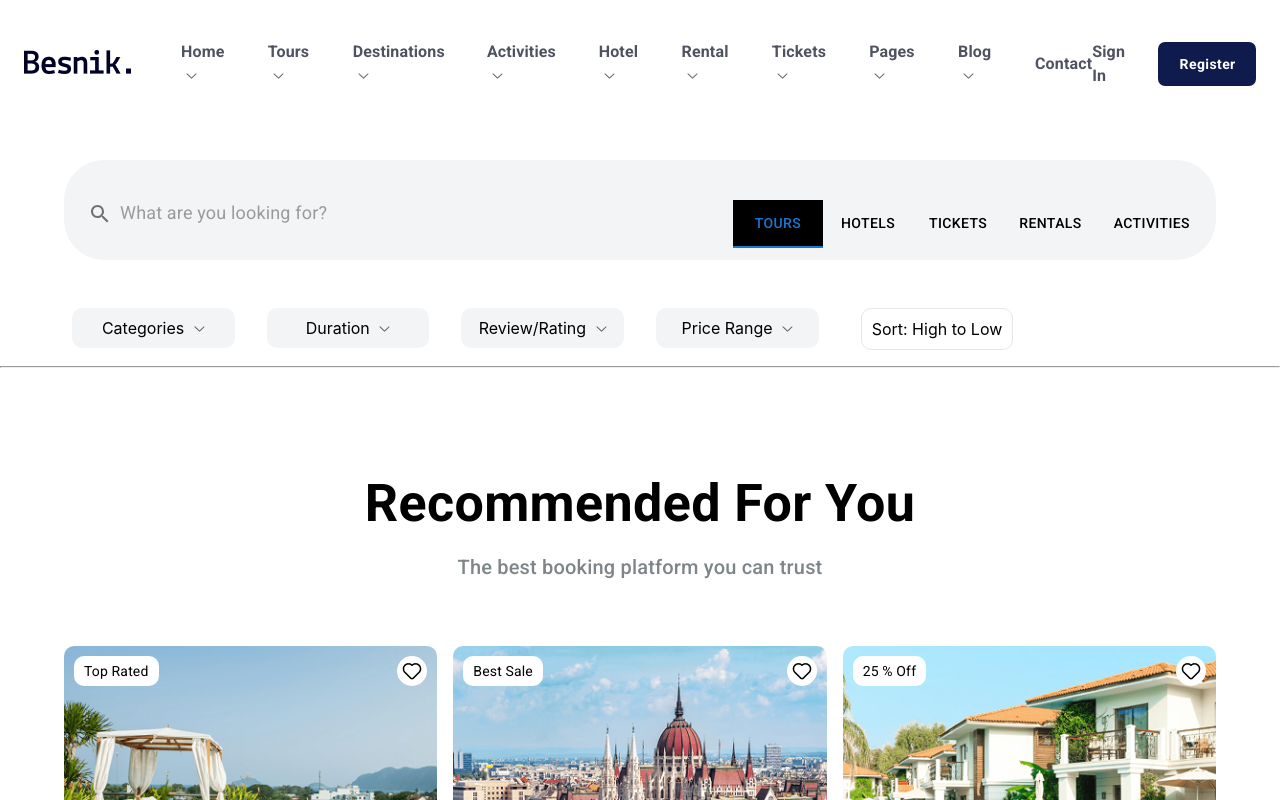
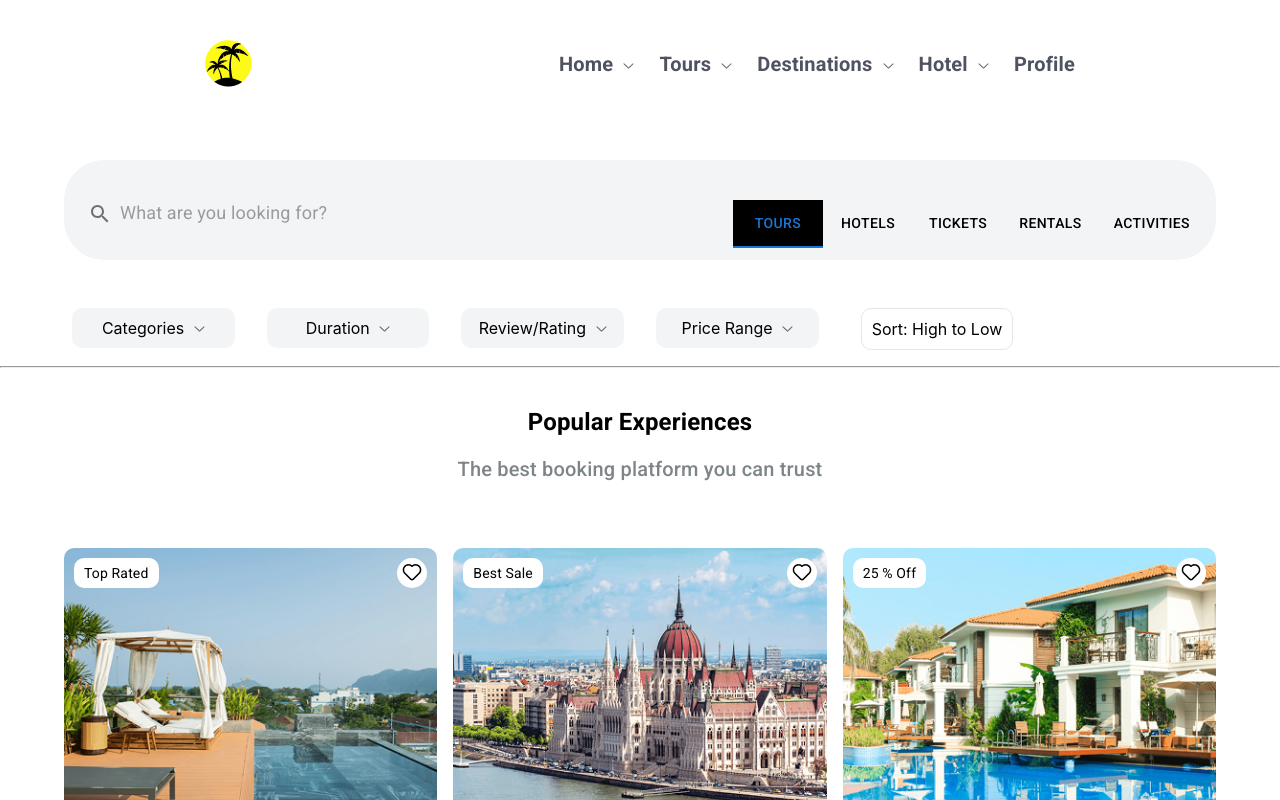
Before and after one commit to wander-works/react-wander_ui, a React (Create React App) app: page / in a window 1280 px wide. Shown: the top 800 px of the page. Built offline with nearby package versions, Linux system fonts and the light colour scheme; the HTML template or start-up script is replaced by a standard one.

Commit message:
Fix ||upate navbar changes

```diff
--- a/src/components/Hero.jsx
+++ b/src/components/Hero.jsx
@@ -38,7 +38,7 @@ export default function Hero() {
   };
 
   return (
-    <Box sx={{ paddingBottom: 2, marginBottom: 6, border: "none" }}>
+    <Box sx={{ paddingBottom: 2, marginBottom: 2, border: "none" }}>
       <Navbar style={{ maxWidth: "100%" }} />
       <Container>
         <Box sx={{ display: "flex", justifyContent: "center", marginTop: 20 }}>
--- a/src/components/Navbar.jsx
+++ b/src/components/Navbar.jsx
@@ -1,6 +1,6 @@
 import { useState } from "react";
-import CustomButton from "./CustomButton";
-import logoImg from "../media/logo.png";
+// import CustomButton from "./CustomButton";
+import logoImg from "../media/logo-footer.svg.png";
 import {
   Box,
   Container,
@@ -59,6 +59,7 @@ const NavbarLinkBox = styled(Box)(({ theme }) => ({
 const NavbarLink = styled(Typography)(({ theme }) => ({
   color: "#4F5361",
   fontWeight: "bold",
+  fontSize: '20px',
   cursor: "pointer",
   "&:hover": {
     color: "#fff",
@@ -126,10 +127,9 @@ export default function Navbar() {
         >
           <ListComponent />
         </Drawer>
-        <NavbarLogo src={logoImg} alt="logo" />
       </Box>
-
-      <NavbarLinkBox style={{ marginLeft: "50px" }}>
+      <NavbarLogo src={logoImg} alt="logo" />
+      <NavbarLinkBox style={{}}>
         <NavbarLink>
           Home <img style={{ marginLeft: "5px" }} src={ImageIcon} alt="icon" />
         </NavbarLink>
@@ -141,36 +141,12 @@ export default function Navbar() {
           <img style={{ marginLeft: "5px" }} src={ImageIcon} alt="icon" />
         </NavbarLink>
         <NavbarLink>
-          Activities{" "}
-          <img style={{ marginLeft: "5px" }} src={ImageIcon} alt="icon" />
-        </NavbarLink>
-        <NavbarLink>
           Hotel <img style={{ marginLeft: "5px" }} src={ImageIcon} alt="icon" />
         </NavbarLink>
-        <NavbarLink>
-          Rental{" "}
-          <img style={{ marginLeft: "5px" }} src={ImageIcon} alt="icon" />
-        </NavbarLink>
-        <NavbarLink>
-          Tickets{" "}
-          <img style={{ marginLeft: "5px" }} src={ImageIcon} alt="icon" />
-        </NavbarLink>
-        <NavbarLink>
-          Pages <img style={{ marginLeft: "5px" }} src={ImageIcon} alt="icon" />
-        </NavbarLink>
-        <NavbarLink>
-          Blog <img style={{ marginLeft: "5px" }} src={ImageIcon} alt="icon" />
-        </NavbarLink>
-        <NavbarLink>Contact </NavbarLink>
+        <NavbarLink>Profile</NavbarLink>
       </NavbarLinkBox>
 
       <Box sx={{ display: "flex", alignItems: "center", columnGap: 2 }}>
-        <NavbarLink>Sign In</NavbarLink>
-        <CustomButton
-          backgroundColor="#0F1B4C"
-          color="#fff"
-          buttonText="Register"
-        ></CustomButton>
       </Box>
     </NavbarContainer>
   );
--- a/src/components/Reviews.jsx
+++ b/src/components/Reviews.jsx
@@ -64,17 +64,17 @@ const LoadMoreButton = styled(Button)(({ theme }) => ({
 
 export default function Reviews() {
   return (
-    <Box sx={{ padding: 4 }}>
+    <Box sx={{}}>
       <Typography
         variant="h4"
         sx={{
           fontWeight: "800",
-          fontSize: "52px",
+          fontSize: "24px",
           textAlign: "center",
           marginBottom: 2,
         }}
       >
-        Recommended For You
+        Popular Experiences
       </Typography>
       <Typography
         variant="body1"
```
